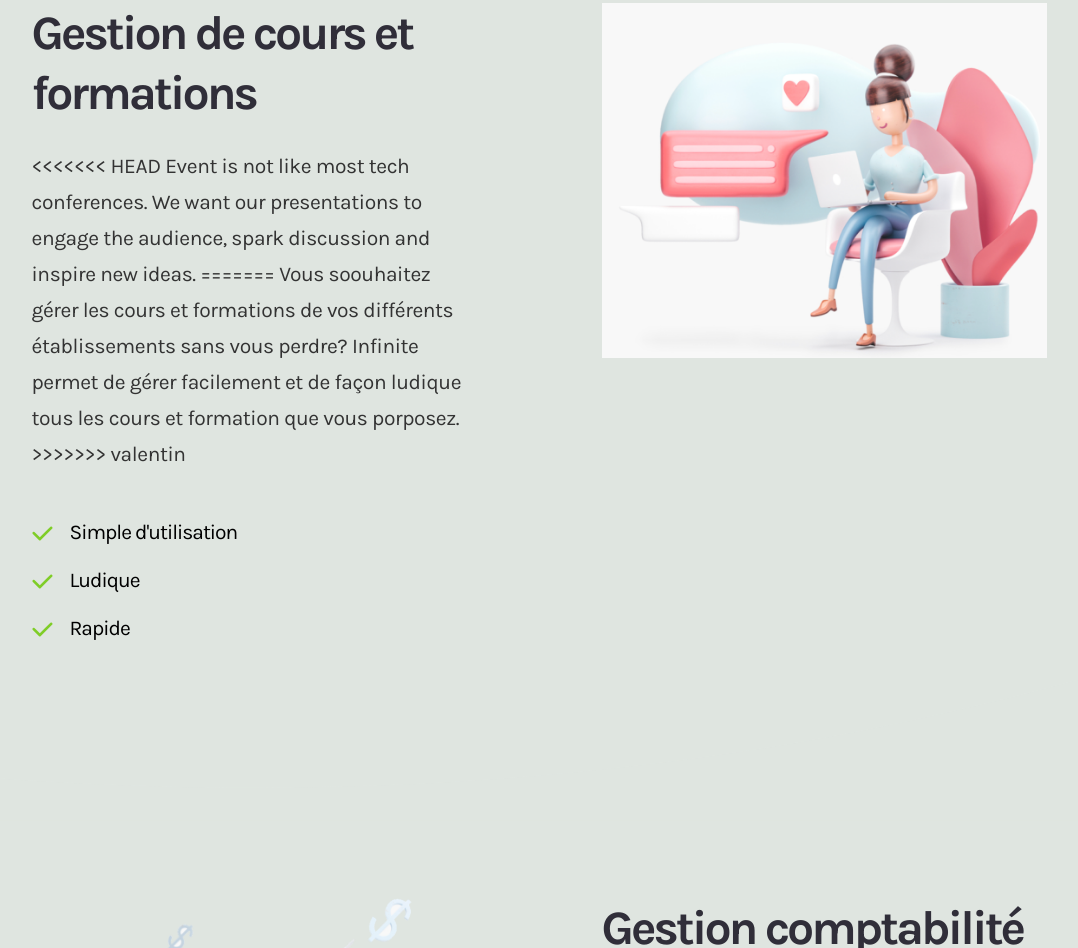
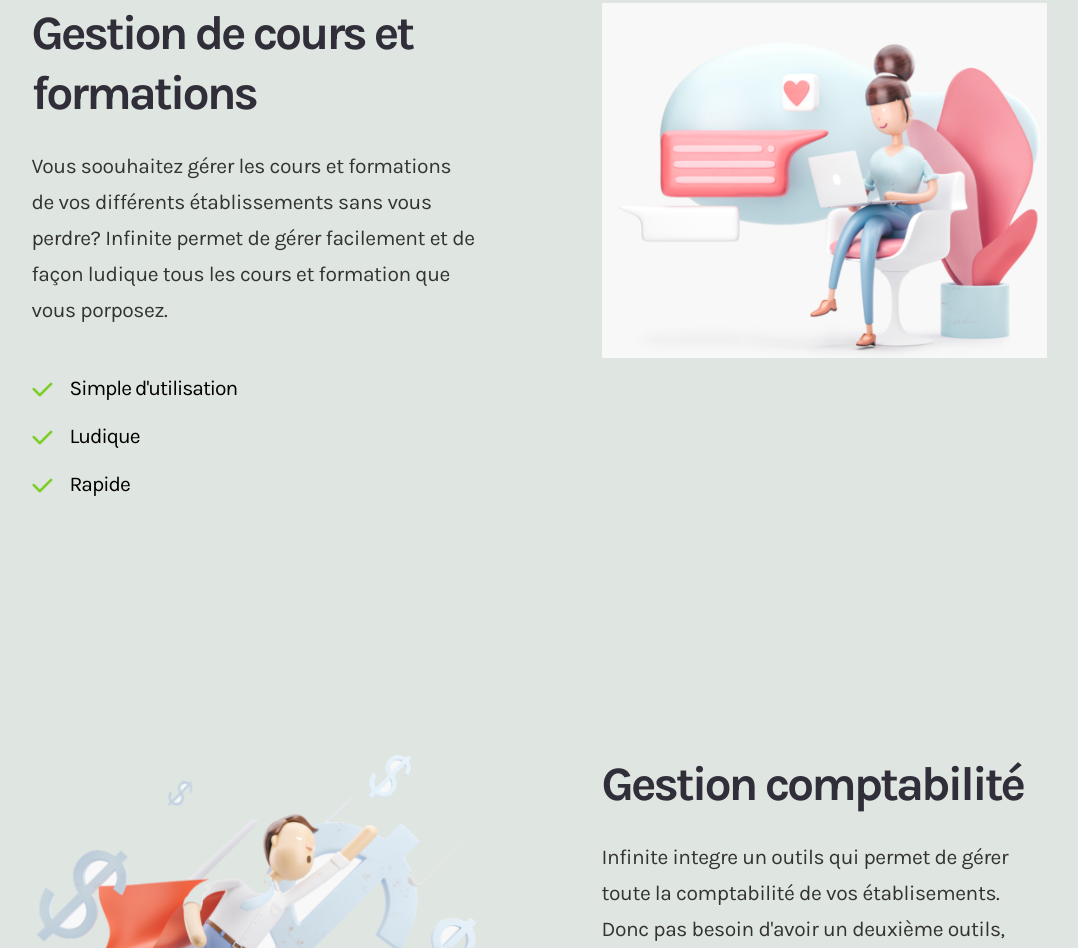
Before and after one commit to Hirumago/landingpage, a plain HTML site: page index.html in a window 1280 px wide. Shown: the part 2329-3277 px from the top of the page, without its empty margins (101-1179 px from the left). Drawn offline with Linux system fonts and the light colour scheme.

Commit message:
correction

```diff
--- a/index.html
+++ b/index.html
@@ -286,12 +286,8 @@
                     <div class="content-left-content">
                         <h2>Gestion de cours et formations</h2>
                         <p>
-<<<<<<< HEAD
-                            Event is not like most tech conferences. We want our presentations to engage the audience, spark discussion and inspire new ideas.
-=======
                             Vous soouhaitez gérer les cours et formations de vos différents établissements sans vous perdre?
                             Infinite permet de gérer facilement et de façon ludique tous les cours et formation que vous porposez.
->>>>>>> valentin
                         </p>
                         <ul class="content-list">
                             <li>
```
